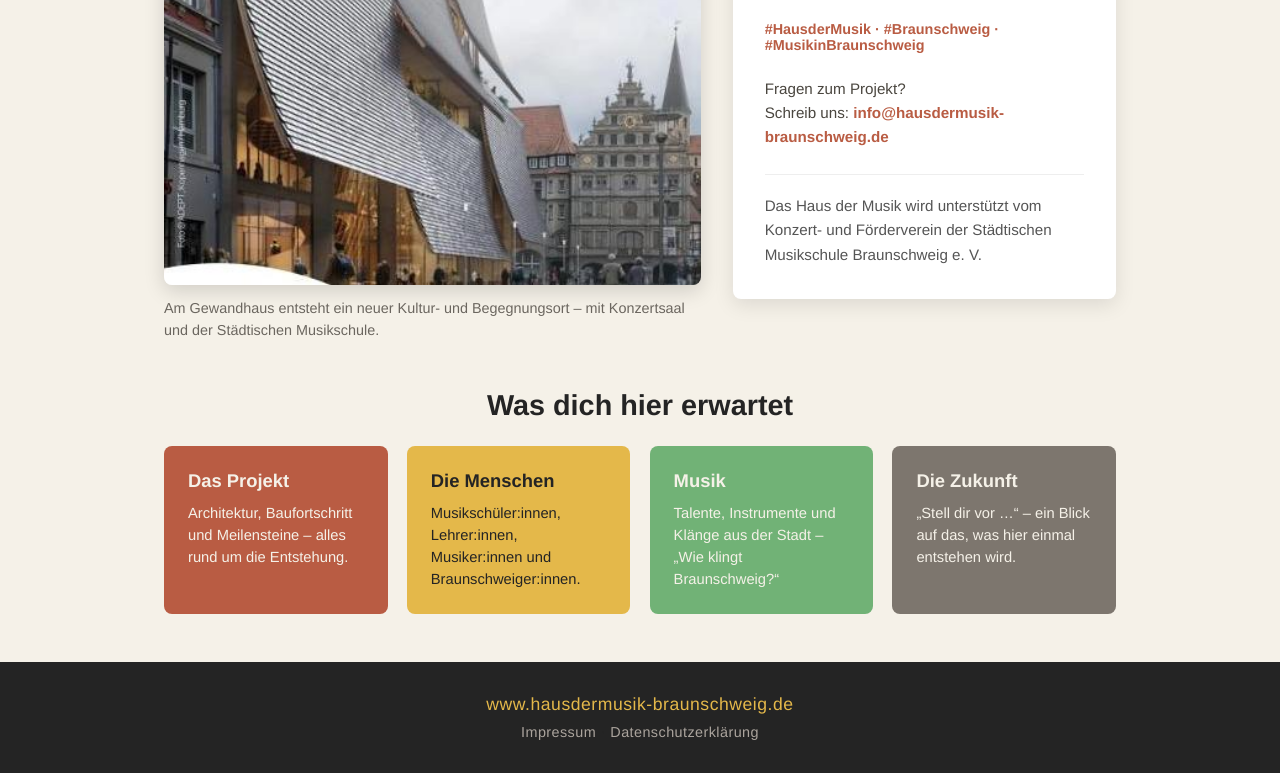
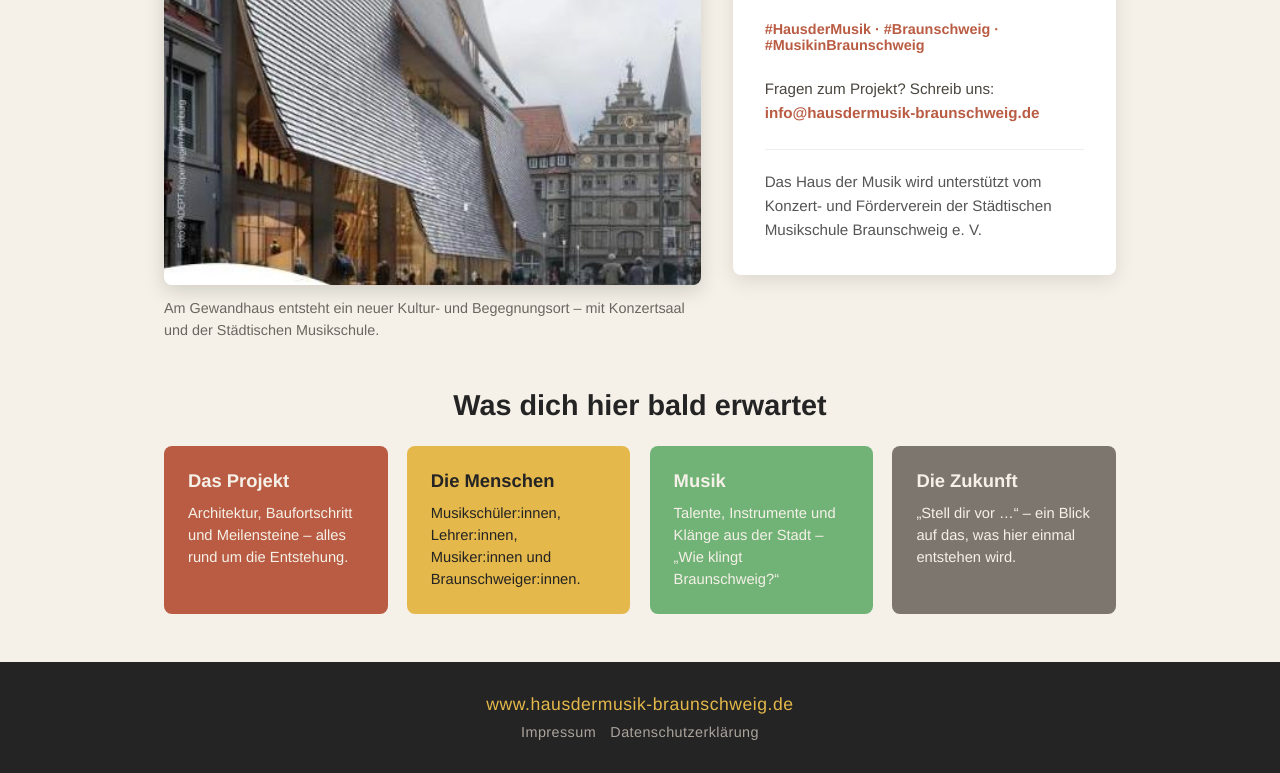
Before and after one commit to volkereckhardt1958/HdM-BS, a plain HTML site: page index.html in a window 1280 px wide. Shown: the part 808-1581 px from the top of the page. Drawn offline with Linux system fonts and the light colour scheme.

Commit message:
Ueberschrift angepasst, Projekt-Email ins Impressum, Email ohne Umbruch
Co-authored-by: volkereckhardt1958 <volkereckhardt1958@users.noreply.github.com>

```diff
--- a/index.html
+++ b/index.html
@@ -48,7 +48,7 @@
 
         <div class="hashtags">#HausderMusik · #Braunschweig · #MusikinBraunschweig</div>
 
-        <p class="kontakt">Fragen zum Projekt?<br>Schreib uns: <a href="mailto:info@hausdermusik-braunschweig.de">info@hausdermusik-braunschweig.de</a></p>
+        <p class="kontakt">Fragen zum Projekt? Schreib uns: <a href="mailto:info@hausdermusik-braunschweig.de" class="nowrap">info@hausdermusik-braunschweig.de</a></p>
 
         <p class="foerder">
           Das Haus der Musik wird unterstützt vom Konzert- und
@@ -58,7 +58,7 @@
     </section>
 
     <section class="pillars">
-      <h2>Was dich hier erwartet</h2>
+      <h2>Was dich hier bald erwartet</h2>
       <div class="pillar-grid">
         <div class="pillar pillar-red">
           <h3>Das Projekt</h3>
--- a/style.css
+++ b/style.css
@@ -37,6 +37,10 @@ body {
 
 .kontakt a:hover {
   text-decoration: underline;
+}
+
+.nowrap {
+  white-space: nowrap;
 }
 
 .hero {
```
Also changed, not shown: impressum.html (+3 -0 lines).
